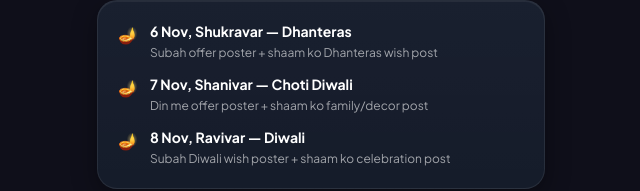
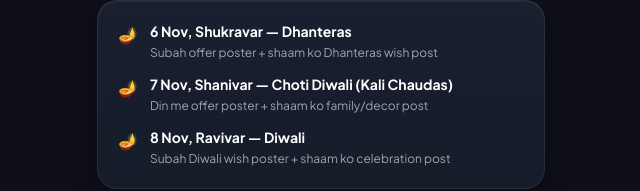
Before and after one commit to ravipratap7081-create/Rps-world-website, a Next.js app: page /diwali-business-kit in a window 1280 px wide. Shown: the part 460-651 px from the top of the page, without its empty margins (319-959 px from the left). Built offline with nearby package versions, Linux system fonts and the light colour scheme; no server answers.

Commit message:
Diwali calendar precision: Choti Diwali -> Choti Diwali (Kali Chaudas) on 7 Nov (Narak Chaturdashi snan falls 8 Nov morning per Drik-based calendars)

```diff
--- a/app/diwali-business-kit/page.js
+++ b/app/diwali-business-kit/page.js
@@ -72,7 +72,7 @@ export default function DiwaliBusinessKitPage() {
           <ol className="space-y-3">
             {[
               ["6 Nov, Shukravar — Dhanteras", "Subah offer poster + shaam ko Dhanteras wish post"],
-              ["7 Nov, Shanivar — Choti Diwali", "Din me offer poster + shaam ko family/decor post"],
+              ["7 Nov, Shanivar — Choti Diwali (Kali Chaudas)", "Din me offer poster + shaam ko family/decor post"],
               ["8 Nov, Ravivar — Diwali", "Subah Diwali wish poster + shaam ko celebration post"],
             ].map(([t, d]) => (
               <li key={t} className="flex gap-3">
```
